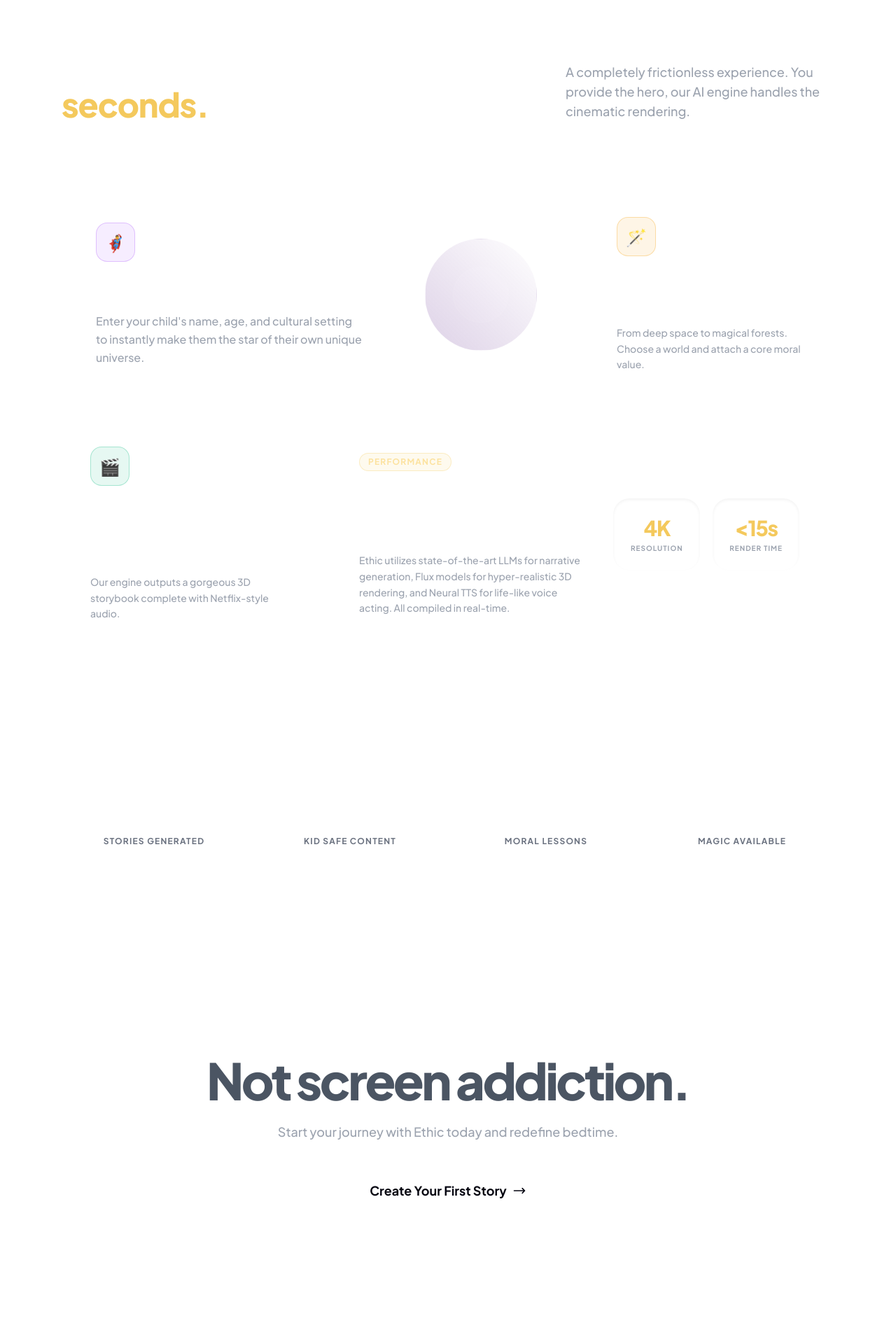
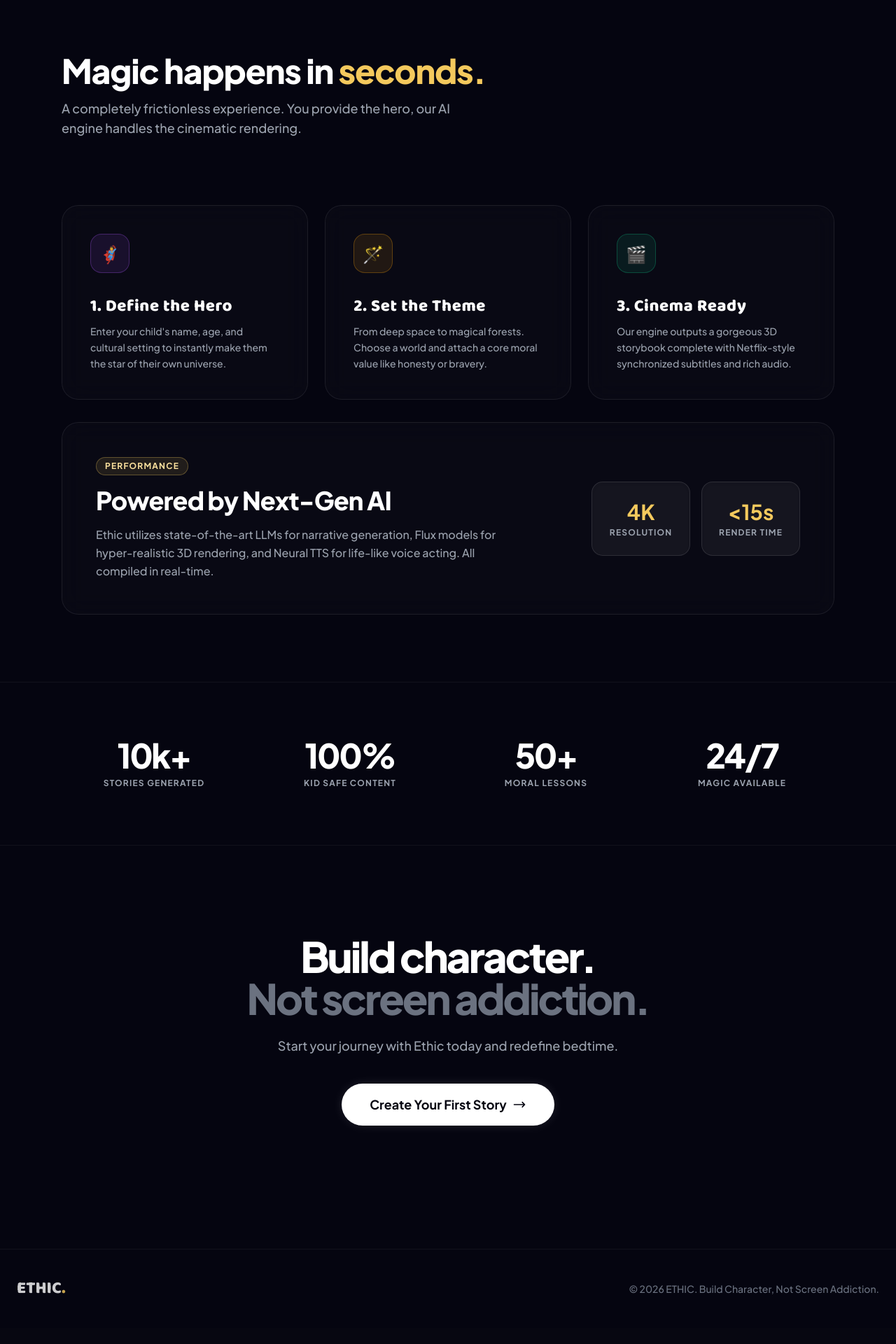
Before and after one commit to contactcuratedchoices-stack/ethic-mvp, a Flask app: page / in a window 1280 px wide. Shown: the part 819-2739 px from the top of the page at 70% size. After the commit the page ends 2668 px from the top, so only its background shows below. Run offline with Flask 3, Linux system fonts and the light colour scheme; some libraries are stand-ins or nearby versions.

Commit message:
Update index.html

```diff
--- a/templates/index.html
+++ b/templates/index.html
@@ -2,19 +2,20 @@
 
 {% block content %}
 <style>
-    /* 🚀 PREMIUM, CLEAN & NATURAL AESTHETIC */
+    /* 🚀 PREMIUM, CLEAN & NATURAL AESTHETIC (Tumhara original CSS) */
+
     html { scroll-behavior: smooth; }
-    body { background-color: transparent; } /* Base.html will handle the dark bg and noise */
+    body { background-color: #050510; } /* Pure dark base */
 
     ::-webkit-scrollbar { width: 8px; }
     ::-webkit-scrollbar-track { background: #050510; }
     ::-webkit-scrollbar-thumb { background: rgba(255, 255, 255, 0.15); border-radius: 10px; }
     ::-webkit-scrollbar-thumb:hover { background: rgba(255, 255, 255, 0.3); }
 
-    /* 🌌 1. NATURAL HERO BACKGROUND */
+    /* 🌌 1. NATURAL HERO BACKGROUND (Fixed top gap) */
     .hero-natural-bg {
         position: absolute;
-        inset: -2%;
+        inset: -2%; /* Slightly larger for smooth zooming */
         z-index: -3;
         background-image: url('https://images.unsplash.com/photo-1534447677768-be436bb09401?q=80&w=2094&auto=format&fit=crop');
         background-size: cover;
@@ -29,7 +30,9 @@
 
     /* ✨ 2. FIREFLIES (Magical Particles) */
     .fireflies {
-        position: absolute; inset: 0; z-index: -2;
+        position: absolute;
+        inset: 0;
+        z-index: -2;
         background-image:
             radial-gradient(2px 2px at 20px 30px, #f4c95d, rgba(0,0,0,0)),
             radial-gradient(2px 2px at 40px 70px, #ffffff, rgba(0,0,0,0)),
@@ -46,36 +49,49 @@
         100% { transform: translateY(-200px) translateX(-40px); }
     }
 
-    /* 🌊 3. THE SEAMLESS MELT */
+    /* 🌊 3. THE SEAMLESS MELT (Ekdam smooth dark transition) */
     .hero-fade-bottom {
-        position: absolute; inset: 0;
+        position: absolute;
+        inset: 0;
+        /* Yeh upar se transparent rahega aur neeche aate-aate slowly dark hoke background me mix ho jayega */
         background: linear-gradient(to bottom, rgba(5,5,16,0) 40%, rgba(5,5,16,0.85) 85%, #050510 100%);
-        z-index: -1; pointer-events: none;
+        z-index: -1;
+        pointer-events: none;
     }
 
-    /* 📦 4. PREMIUM BENTO BOXES (Editorial Style) */
+    /* 📦 4. PREMIUM BENTO BOXES */
     .bento-card {
         background: rgba(255, 255, 255, 0.02);
         border: 1px solid rgba(255, 255, 255, 0.08);
-        border-radius: 32px; /* Smoother, larger radius for premium feel */
-        backdrop-filter: blur(20px);
-        -webkit-backdrop-filter: blur(20px);
-        transition: all 0.5s cubic-bezier(0.16, 1, 0.3, 1);
+        border-radius: 24px;
+        backdrop-filter: blur(16px);
+        -webkit-backdrop-filter: blur(16px);
+        transition: all 0.4s cubic-bezier(0.16, 1, 0.3, 1);
         position: relative;
         overflow: hidden;
     }
 
     .bento-card::before {
         content: ''; position: absolute; inset: 0;
-        background: radial-gradient(600px circle at var(--mouse-x, 50%) var(--mouse-y, 50%), rgba(244, 201, 93, 0.1), transparent 40%);
-        opacity: 0; transition: opacity 0.5s; z-index: 1; pointer-events: none;
+        background: radial-gradient(500px circle at var(--mouse-x, 50%) var(--mouse-y, 50%), rgba(244, 201, 93, 0.08), transparent 40%);
+        opacity: 0; transition: opacity 0.4s; z-index: 1; pointer-events: none;
     }
     .bento-card:hover::before { opacity: 1; }
 
     .bento-card:hover {
-        transform: translateY(-4px);
-        border-color: rgba(244, 201, 93, 0.3);
-        box-shadow: 0 30px 60px rgba(0, 0, 0, 0.4);
+        transform: translateY(-6px);
+        border-color: rgba(244, 201, 93, 0.25);
+        box-shadow: 0 20px 40px rgba(0, 0, 0, 0.6);
+    }
+
+    .btn-premium-primary {
+        background: #ffffff; color: #050510;
+        transition: all 0.3s ease;
+        box-shadow: 0 0 15px rgba(255,255,255,0.1);
+    }
+    .btn-premium-primary:hover {
+        transform: translateY(-2px);
+        box-shadow: 0 15px 30px rgba(255, 255, 255, 0.25);
     }
 </style>
 
@@ -85,26 +101,25 @@
     <div class="fireflies"></div>
     <div class="hero-fade-bottom"></div>
 
-    <div class="relative z-10 text-center px-4 max-w-5xl mx-auto flex flex-col items-center pt-28 mt-8">
+    <div class="relative z-10 text-center px-4 max-w-4xl mx-auto flex flex-col items-center pt-28 mt-8">
 
-        <!-- Staggered Entry Animations using AOS -->
         <a data-aos="fade-down" data-aos-delay="100" href="#features" class="inline-flex items-center gap-2 px-4 py-1.5 mb-8 rounded-full bg-black/40 backdrop-blur-md border border-white/10 text-gray-300 text-xs font-medium hover:bg-white/10 hover:text-white transition-all cursor-pointer">
             <span class="w-2 h-2 rounded-full bg-gold animate-pulse"></span>
             Introducing Cinematic AI Stories
             <svg class="w-4 h-4" fill="none" stroke="currentColor" viewBox="0 0 24 24"><path stroke-linecap="round" stroke-linejoin="round" stroke-width="2" d="M9 5l7 7-7 7"/></svg>
         </a>
 
-        <h1 data-aos="fade-up" data-aos-delay="200" class="text-[2.5rem] sm:text-5xl md:text-6xl lg:text-[5.5rem] font-extrabold tracking-tight leading-[1.05] mb-6 [text-shadow:0_4px_20px_rgba(0,0,0,0.6)]">
+        <h1 data-aos="fade-up" data-aos-delay="200" class="text-[2.5rem] sm:text-5xl md:text-6xl lg:text-[5rem] font-extrabold tracking-tight leading-[1.1] mb-6 [text-shadow:0_4px_20px_rgba(0,0,0,0.6)]">
             <span class="text-white">Turn Screen Time into</span><br>
             <span class="font-magical text-gold drop-shadow-2xl">Story Time.</span>
         </h1>
 
-        <p data-aos="fade-up" data-aos-delay="300" class="text-gray-300 text-base md:text-xl mb-10 max-w-2xl mx-auto font-medium leading-relaxed [text-shadow:0_2px_8px_rgba(0,0,0,0.8)]">
+        <p data-aos="fade-up" data-aos-delay="300" class="text-gray-100 text-base md:text-lg mb-10 max-w-2xl mx-auto font-medium leading-relaxed [text-shadow:0_2px_8px_rgba(0,0,0,0.8)]">
             Generate highly personalized, 3D animated bedtime stories with cinematic audio. Build character and ignite imagination without the mindless scrolling.
         </p>
 
         <div data-aos="zoom-in" data-aos-delay="400" class="flex flex-col sm:flex-row gap-4 items-center justify-center w-full sm:w-auto">
-            <a href="{{ url_for('main.studio') }}" class="btn-glow w-full sm:w-auto px-8 py-3.5 text-base font-bold rounded-full flex items-center justify-center gap-2 bg-white text-navy">
+            <a href="{{ url_for('main.studio') }}" class="btn-premium-primary w-full sm:w-auto px-8 py-3.5 text-base font-bold rounded-full flex items-center justify-center gap-2">
                 Start Creating Free
                 <svg class="w-5 h-5" fill="none" stroke="currentColor" viewBox="0 0 24 24"><path stroke-linecap="round" stroke-linejoin="round" stroke-width="2" d="M13 10V3L4 14h7v7l9-11h-7z"/></svg>
             </a>
@@ -113,118 +128,102 @@
                 View Library
             </a>
         </div>
-        <p data-aos="fade-up" data-aos-delay="500" class="mt-8 text-xs text-gray-500 font-bold tracking-widest uppercase [text-shadow:0_1px_2px_rgba(0,0,0,0.8)]">No credit card required • 100% Kid Safe AI</p>
+        <p data-aos="fade-up" data-aos-delay="500" class="mt-8 text-xs text-gray-300 font-medium tracking-wide uppercase [text-shadow:0_1px_2px_rgba(0,0,0,0.8)]">No credit card required • 100% Kid Safe AI</p>
     </div>
 </div>
 
-<!-- 🚀 ASYMMETRICAL BENTO GRID -->
-<section id="features" class="py-24 relative z-10 bg-transparent">
+<section id="features" class="py-24 relative z-10 bg-[#050510]">
     <div class="max-w-6xl mx-auto px-6">
-
-        <div class="mb-16 md:mb-24 flex flex-col md:flex-row md:items-end justify-between gap-6">
-            <h2 data-aos="fade-right" class="text-4xl md:text-5xl font-extrabold tracking-tight text-white max-w-lg">
-                Magic happens in <span class="text-gold">seconds.</span>
-            </h2>
-            <p data-aos="fade-left" data-aos-delay="100" class="text-gray-400 text-base md:text-lg max-w-sm font-medium">
-                A completely frictionless experience. You provide the hero, our AI engine handles the cinematic rendering.
-            </p>
+        <div data-aos="fade-up" class="mb-16 md:mb-24 text-center md:text-left">
+            <h2 class="text-3xl md:text-5xl font-extrabold tracking-tight text-white mb-4">Magic happens in <span class="text-gold">seconds.</span></h2>
+            <p class="text-gray-400 text-base md:text-lg max-w-xl font-medium mx-auto md:mx-0">A completely frictionless experience. You provide the hero, our AI engine handles the cinematic rendering.</p>
         </div>
 
-        <!-- The Bento Layout -->
         <div class="grid grid-cols-1 md:grid-cols-3 gap-6">
-
-            <!-- Card 1: Wide (Span 2) -->
-            <div data-aos="fade-up" data-aos-delay="100" class="bento-card md:col-span-2 p-8 md:p-12 flex flex-col md:flex-row justify-between items-start md:items-center gap-8 group">
+            <div data-aos="fade-up" data-aos-delay="100" class="bento-card p-8 md:p-10 flex flex-col justify-between group">
+                <div class="w-14 h-14 bg-purple-500/10 border border-purple-500/30 rounded-2xl flex items-center justify-center text-2xl mb-8 group-hover:scale-110 group-hover:rotate-6 transition-all duration-300">
+                    🦸‍♂️
+                </div>
                 <div>
-                    <div class="w-14 h-14 bg-purple-500/10 border border-purple-500/30 rounded-2xl flex items-center justify-center text-2xl mb-6 group-hover:scale-110 group-hover:rotate-6 transition-transform duration-500">🦸‍♂️</div>
-                    <h3 class="font-magical text-3xl font-bold text-white mb-3 tracking-wide">1. Define the Hero</h3>
-                    <p class="text-gray-400 text-base font-medium leading-relaxed max-w-sm">Enter your child's name, age, and cultural setting to instantly make them the star of their own unique universe.</p>
-                </div>
-                <!-- Abstract UI element to make it look techy -->
-                <div class="hidden md:flex w-40 h-40 rounded-full border border-white/5 bg-gradient-to-tr from-purple-900/20 to-transparent items-center justify-center relative">
-                    <div class="w-20 h-20 rounded-full border border-white/10 bg-white/5 absolute animate-pulse"></div>
+                    <h3 class="font-magical text-2xl font-bold text-white mb-2 tracking-wide">1. Define the Hero</h3>
+                    <p class="text-gray-400 text-sm font-medium leading-relaxed">Enter your child's name, age, and cultural setting to instantly make them the star of their own universe.</p>
                 </div>
             </div>
 
-            <!-- Card 2: Square (Span 1) -->
             <div data-aos="fade-up" data-aos-delay="200" class="bento-card p-8 md:p-10 flex flex-col justify-between group">
-                <div class="w-14 h-14 bg-amber-500/10 border border-amber-500/30 rounded-2xl flex items-center justify-center text-2xl mb-8 group-hover:scale-110 group-hover:-rotate-6 transition-transform duration-500">🪄</div>
+                <div class="w-14 h-14 bg-amber-500/10 border border-amber-500/30 rounded-2xl flex items-center justify-center text-2xl mb-8 group-hover:scale-110 group-hover:-rotate-6 transition-all duration-300">
+                    🪄
+                </div>
                 <div>
                     <h3 class="font-magical text-2xl font-bold text-white mb-2 tracking-wide">2. Set the Theme</h3>
-                    <p class="text-gray-400 text-sm font-medium leading-relaxed">From deep space to magical forests. Choose a world and attach a core moral value.</p>
+                    <p class="text-gray-400 text-sm font-medium leading-relaxed">From deep space to magical forests. Choose a world and attach a core moral value like honesty or bravery.</p>
                 </div>
             </div>
 
-            <!-- Card 3: Square (Span 1) -->
             <div data-aos="fade-up" data-aos-delay="300" class="bento-card p-8 md:p-10 flex flex-col justify-between group">
-                <div class="w-14 h-14 bg-emerald-500/10 border border-emerald-500/30 rounded-2xl flex items-center justify-center text-2xl mb-8 group-hover:scale-110 group-hover:rotate-6 transition-transform duration-500">🎬</div>
+                <div class="w-14 h-14 bg-emerald-500/10 border border-emerald-500/30 rounded-2xl flex items-center justify-center text-2xl mb-8 group-hover:scale-110 group-hover:rotate-6 transition-all duration-300">
+                    🎬
+                </div>
                 <div>
                     <h3 class="font-magical text-2xl font-bold text-white mb-2 tracking-wide">3. Cinema Ready</h3>
-                    <p class="text-gray-400 text-sm font-medium leading-relaxed">Our engine outputs a gorgeous 3D storybook complete with Netflix-style audio.</p>
+                    <p class="text-gray-400 text-sm font-medium leading-relaxed">Our engine outputs a gorgeous 3D storybook complete with Netflix-style synchronized subtitles and rich audio.</p>
                 </div>
             </div>
 
-            <!-- Card 4: Wide Bottom (Span 2) -->
-            <div data-aos="fade-up" data-aos-delay="400" class="bento-card md:col-span-2 p-8 md:p-12 flex flex-col md:flex-row items-center justify-between gap-8">
-                <div class="max-w-md">
-                    <div class="inline-flex items-center gap-2 px-3 py-1 mb-5 rounded-full bg-gold/10 border border-gold/30 text-gold-soft text-xs font-bold uppercase tracking-widest">
+            <div data-aos="fade-up" data-aos-delay="400" class="bento-card md:col-span-3 p-8 md:p-12 flex flex-col md:flex-row items-center justify-between gap-8 mt-2">
+                <div class="max-w-xl">
+                    <div class="inline-flex items-center gap-2 px-3 py-1 mb-4 rounded-full bg-gold/10 border border-gold/30 text-gold-soft text-xs font-bold uppercase tracking-widest">
                         Performance
                     </div>
                     <h3 class="text-3xl md:text-4xl font-extrabold text-white tracking-tight mb-4">Powered by Next-Gen AI</h3>
-                    <p class="text-gray-400 text-sm font-medium leading-relaxed">
+                    <p class="text-gray-400 text-base font-medium leading-relaxed">
                         Ethic utilizes state-of-the-art LLMs for narrative generation, Flux models for hyper-realistic 3D rendering, and Neural TTS for life-like voice acting. All compiled in real-time.
                     </p>
                 </div>
                 <div class="flex-shrink-0 w-full md:w-auto grid grid-cols-2 gap-4">
-                    <div class="bg-white/5 border border-white/10 p-6 rounded-3xl text-center shadow-inner hover:bg-white/10 transition-colors">
-                        <div class="text-3xl font-extrabold text-gold mb-1 tracking-tighter">4K</div>
-                        <div class="text-[10px] text-gray-400 font-bold uppercase tracking-widest">Resolution</div>
+                    <div class="bg-white/5 border border-white/10 p-6 rounded-2xl text-center shadow-inner">
+                        <div class="text-3xl font-bold text-gold mb-1">4K</div>
+                        <div class="text-xs text-gray-400 font-bold uppercase tracking-widest">Resolution</div>
                     </div>
-                    <div class="bg-white/5 border border-white/10 p-6 rounded-3xl text-center shadow-inner hover:bg-white/10 transition-colors">
-                        <div class="text-3xl font-extrabold text-gold mb-1 tracking-tighter">&lt;15s</div>
-                        <div class="text-[10px] text-gray-400 font-bold uppercase tracking-widest">Render Time</div>
+                    <div class="bg-white/5 border border-white/10 p-6 rounded-2xl text-center shadow-inner">
+                        <div class="text-3xl font-bold text-gold mb-1">&lt;15s</div>
+                        <div class="text-xs text-gray-400 font-bold uppercase tracking-widest">Render Time</div>
                     </div>
                 </div>
-            </div>
-
-        </div>
-    </div>
-</section>
-
-<!-- 📊 STAGGERED STATS SECTION -->
-<section class="py-24 relative z-10 border-t border-white/5 bg-transparent">
-    <div class="max-w-6xl mx-auto px-6">
-        <div class="grid grid-cols-2 md:grid-cols-4 gap-12 md:gap-4 text-center">
-            <div data-aos="fade-up" data-aos-delay="100">
-                <h4 class="text-5xl md:text-6xl font-extrabold text-white mb-3 tracking-tighter">10k+</h4>
-                <p class="text-gray-500 text-xs uppercase tracking-widest font-bold">Stories Generated</p>
-            </div>
-            <div data-aos="fade-up" data-aos-delay="200">
-                <h4 class="text-5xl md:text-6xl font-extrabold text-white mb-3 tracking-tighter">100%</h4>
-                <p class="text-gray-500 text-xs uppercase tracking-widest font-bold">Kid Safe Content</p>
-            </div>
-            <div data-aos="fade-up" data-aos-delay="300">
-                <h4 class="text-5xl md:text-6xl font-extrabold text-white mb-3 tracking-tighter">50+</h4>
-                <p class="text-gray-500 text-xs uppercase tracking-widest font-bold">Moral Lessons</p>
-            </div>
-            <div data-aos="fade-up" data-aos-delay="400">
-                <h4 class="text-5xl md:text-6xl font-extrabold text-white mb-3 tracking-tighter">24/7</h4>
-                <p class="text-gray-500 text-xs uppercase tracking-widest font-bold">Magic Available</p>
             </div>
         </div>
     </div>
 </section>
 
-<!-- 🎯 CTA SECTION -->
-<section class="py-32 relative z-10 text-center px-6 bg-transparent border-t border-white/5">
+<section class="py-20 relative z-10 border-t border-white/5 bg-[#050510]">
+    <div class="max-w-6xl mx-auto px-6">
+        <div class="grid grid-cols-2 md:grid-cols-4 gap-8 md:gap-4 text-center">
+            <div data-aos="fade-up" data-aos-delay="100">
+                <h4 class="text-4xl md:text-5xl font-extrabold text-white mb-2 tracking-tighter">10k+</h4>
+                <p class="text-gray-400 text-xs uppercase tracking-widest font-bold">Stories Generated</p>
+            </div>
+            <div data-aos="fade-up" data-aos-delay="200">
+                <h4 class="text-4xl md:text-5xl font-extrabold text-white mb-2 tracking-tighter">100%</h4>
+                <p class="text-gray-400 text-xs uppercase tracking-widest font-bold">Kid Safe Content</p>
+            </div>
+            <div data-aos="fade-up" data-aos-delay="300">
+                <h4 class="text-4xl md:text-5xl font-extrabold text-white mb-2 tracking-tighter">50+</h4>
+                <p class="text-gray-400 text-xs uppercase tracking-widest font-bold">Moral Lessons</p>
+            </div>
+            <div data-aos="fade-up" data-aos-delay="400">
+                <h4 class="text-4xl md:text-5xl font-extrabold text-white mb-2 tracking-tighter">24/7</h4>
+                <p class="text-gray-400 text-xs uppercase tracking-widest font-bold">Magic Available</p>
+            </div>
+        </div>
+    </div>
+</section>
+
+<section class="py-32 relative z-10 text-center px-6 bg-[#050510] border-t border-white/5">
     <div class="max-w-3xl mx-auto">
-        <h2 data-aos="fade-up" class="text-5xl md:text-7xl font-extrabold text-white tracking-tighter mb-6 leading-tight">
-            Build character.<br><span class="text-gray-600">Not screen addiction.</span>
-        </h2>
-        <p data-aos="fade-up" data-aos-delay="100" class="text-gray-400 text-lg font-medium mb-10 max-w-lg mx-auto">Start your journey with Ethic today and redefine bedtime.</p>
-
+        <h2 data-aos="fade-up" class="text-4xl md:text-6xl font-extrabold text-white tracking-tighter mb-6">Build character.<br><span class="text-gray-500">Not screen addiction.</span></h2>
+        <p data-aos="fade-up" data-aos-delay="100" class="text-gray-400 text-lg font-medium mb-10">Start your journey with Ethic today and redefine bedtime.</p>
         <div data-aos="zoom-in" data-aos-delay="200">
-            <a href="{{ url_for('main.studio') }}" class="btn-glow inline-flex items-center gap-2 px-10 py-4 text-lg font-bold rounded-full bg-white text-navy">
+            <a href="{{ url_for('main.studio') }}" class="btn-premium-primary inline-flex items-center gap-2 px-10 py-4 text-lg font-bold rounded-full">
                 Create Your First Story
                 <svg class="w-5 h-5" fill="none" stroke="currentColor" viewBox="0 0 24 24"><path stroke-linecap="round" stroke-linejoin="round" stroke-width="2" d="M17 8l4 4m0 0l-4 4m4-4H3"/></svg>
             </a>
@@ -232,7 +231,6 @@
     </div>
 </section>
 
-<!-- Mouse Glow Script -->
 <script>
     document.getElementById("features").onmousemove = e => {
         for(const card of document.getElementsByClassName("bento-card")) {
```
